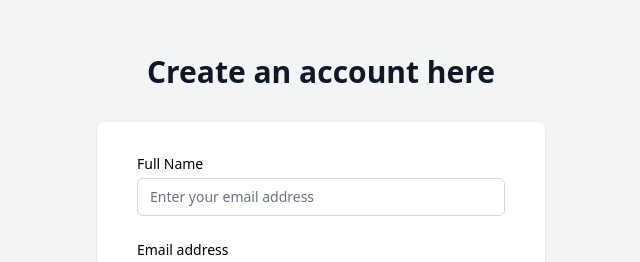
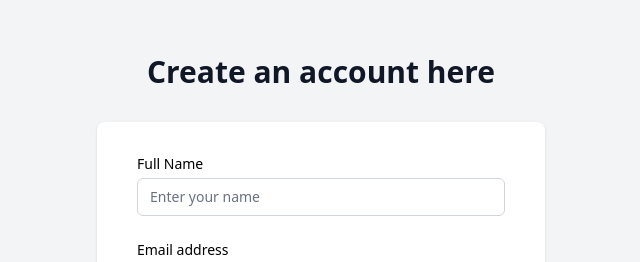
Before and after one commit to Orka-kun/Itransition_UserManagement_Task4, a React (Vite) app in the folder client/: page /register in a window 1280 px wide. Shown: the part 122-384 px from the top of the page, without its empty margins (319-959 px from the left). Built offline with nearby package versions, Linux system fonts and the light colour scheme.

Commit message:
Update Register.jsx

```diff
--- a/client/src/Register.jsx
+++ b/client/src/Register.jsx
@@ -1,4 +1,4 @@
-import { useState } from 'react';
+import { useState, useEffect } from 'react';
 import { useNavigate } from 'react-router-dom';
 import axios from 'axios';
 
@@ -10,20 +10,29 @@ const Register = () => {
   const [message, setMessage] = useState('');
   const navigate = useNavigate();
 
+  useEffect(() => {
+    setName('');
+    setEmail('');
+    setPassword('');
+    setError('');
+    setMessage('');
+  }, []);
+
   const handleSubmit = async (e) => {
     e.preventDefault();
+    console.log('Register form submitted with:', { name, email, password });
     try {
       const res = await axios.post(`${process.env.REACT_APP_API_URL}/register`, { name, email, password });
       console.log('Registration response:', res.data);
       if (res.status === 201) {
-      // Redirect to login or show success
-      navigate('/login');
+        navigate('/login', { replace: true });
       }
     } catch (err) {
       console.error('Registration error:', err.response?.data);
       setError(err.response?.data?.error || 'Registration failed');
     }
   };
+
   return (
     <div className="min-h-screen bg-gray-100 flex flex-col justify-center py-12 sm:px-6 lg:px-8">
       <div className="sm:mx-auto sm:w-full sm:max-w-md">
@@ -35,20 +44,38 @@ const Register = () => {
       </div>
       <div className="mt-8 sm:mx-auto sm:w-full sm:max-w-md">
         <div className="bg-white py-8 px-4 shadow sm:rounded-lg sm:px-10">
-            <form onSubmit={handleSubmit} className="space-y-6" >
+          <form onSubmit={handleSubmit} className="space-y-6">
             <div>
-              <label htmlFor="email" className="block text-sm font-medium text-black text-left">
+              <label htmlFor="name" className="block text-sm font-medium text-black text-left">
                 Full Name
               </label>
               <div className="mt-1">
-                  <input type="text" value={name} onChange={(e) => setName(e.target.value)} autoComplete="name" required
-                      className="appearance-none rounded-md relative block w-full px-3 py-2 border border-gray-300 placeholder-gray-500 text-gray-900 focus:outline-none focus:ring-black focus:border-black focus:z-10 sm:text-sm" placeholder="Enter your email address"/>
+                <input
+                  type="text"
+                  value={name}
+                  onChange={(e) => setName(e.target.value)}
+                  autoComplete="name"
+                  required
+                  className="appearance-none rounded-md relative block w-full px-3 py-2 border border-gray-300 placeholder-gray-500 text-gray-900 focus:outline-none focus:ring-black focus:border-black focus:z-10 sm:text-sm"
+                  placeholder="Enter your name"
+                />
               </div>
             </div>
             <div>
-                <label htmlFor="email" className="block text-sm font-medium text-black text-left">Email address</label>
+              <label htmlFor="email" className="block text-sm font-medium text-black text-left">
+                Email address
+              </label>
               <div className="mt-1">
-                    <input value={email} onChange={(e) => setEmail(e.target.value)} id="email" name="email" type="email" required className="appearance-none rounded-md relative block w-full px-3 py-2 border border-gray-300 placeholder-gray-500 text-gray-900 focus:outline-none focus:ring-black focus:border-black focus:z-10 sm:text-sm" placeholder="Enter your email address"/>
+                <input
+                  value={email}
+                  onChange={(e) => setEmail(e.target.value)}
+                  id="email"
+                  name="email"
+                  type="email"
+                  required
+                  className="appearance-none rounded-md relative block w-full px-3 py-2 border border-gray-300 placeholder-gray-500 text-gray-900 focus:outline-none focus:ring-black focus:border-black focus:z-10 sm:text-sm"
+                  placeholder="Enter your email address"
+                />
               </div>
             </div>
             <div>
@@ -56,13 +83,25 @@ const Register = () => {
                 Password
               </label>
               <div className="mt-1">
-                    <input value={password} onChange={(e) => setPassword(e.target.value)} id="password" name="password" type="password" autoComplete="current-password" required
-                        className="appearance-none rounded-md relative block w-full px-3 py-2 border border-gray-300 placeholder-gray-500 text-gray-900 focus:outline-none focus:ring-black focus:border-black focus:z-10 sm:text-sm" placeholder="Enter your password"/>
+                <input
+                  value={password}
+                  onChange={(e) => setPassword(e.target.value)}
+                  id="password"
+                  name="password"
+                  type="password"
+                  autoComplete="current-password"
+                  required
+                  className="appearance-none rounded-md relative block w-full px-3 py-2 border border-gray-300 placeholder-gray-500 text-gray-900 focus:outline-none focus:ring-black focus:border-black focus:z-10 sm:text-sm"
+                  placeholder="Enter your password"
+                />
               </div>
             </div>
             <div>
-                <button type="submit"
-                    className="group relative w-full flex justify-center py-2 px-4 border border-transparent text-sm font-medium rounded-md text-white bg-black hover:bg-pink-700">Sign Up
+              <button
+                type="submit"
+                className="group relative w-full flex justify-center py-2 px-4 border border-transparent text-sm font-medium rounded-md text-white bg-black hover:bg-pink-700"
+              >
+                Sign Up
               </button>
             </div>
             <div className="flex items-center justify-between">
@@ -76,7 +115,7 @@ const Register = () => {
         </div>
       </div>
     </div>
-
   );
 };
+
 export default Register;
```
Lines whose indentation alone changed are shown as unchanged.
